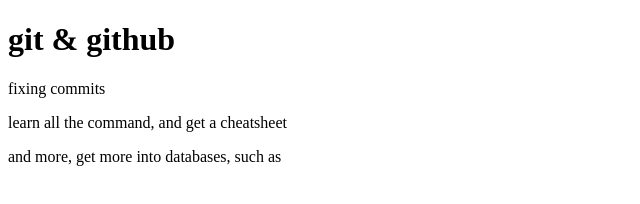
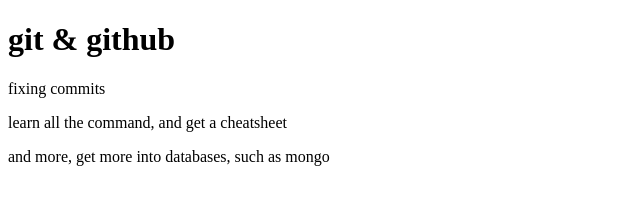
Before and after one commit to mvykool/git-github, a plain HTML site: page index.html in a window 1280 px wide. Shown: the full height of the page, 0-640 px from the left. Drawn offline with Linux system fonts and the light colour scheme.

Commit message:
upsafasfas

```diff
--- a/index.html
+++ b/index.html
@@ -14,6 +14,6 @@
 
     <p>learn all the command, and get a cheatsheet</p>
 
-     <p>and more, get more into databases, such as </p>
+     <p>and more, get more into databases, such as mongo</p>
 </body>
 </html>
```
